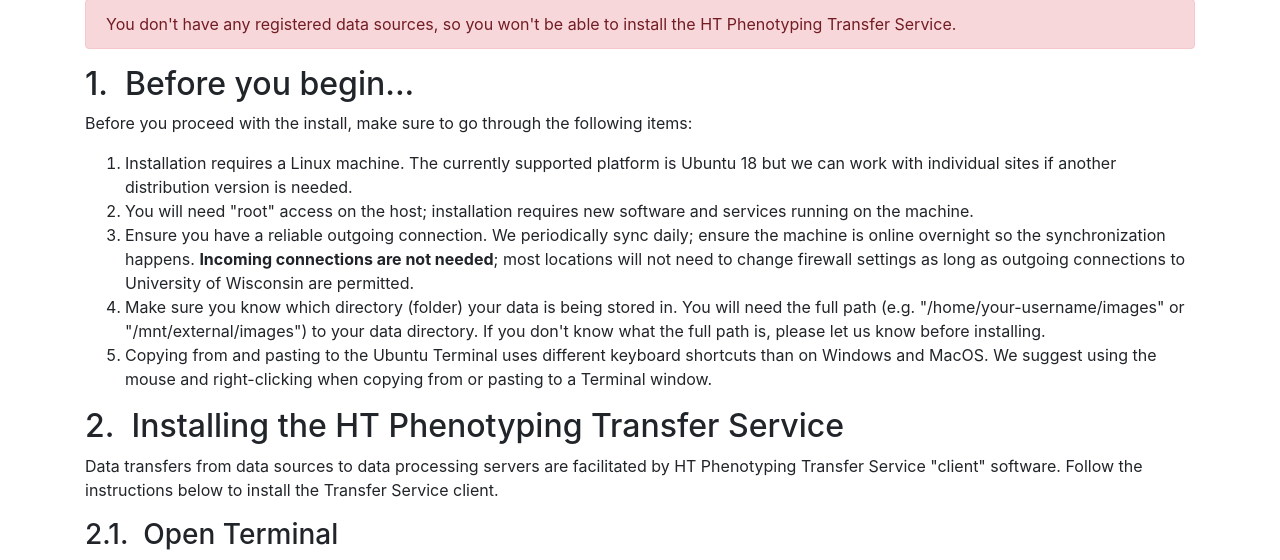
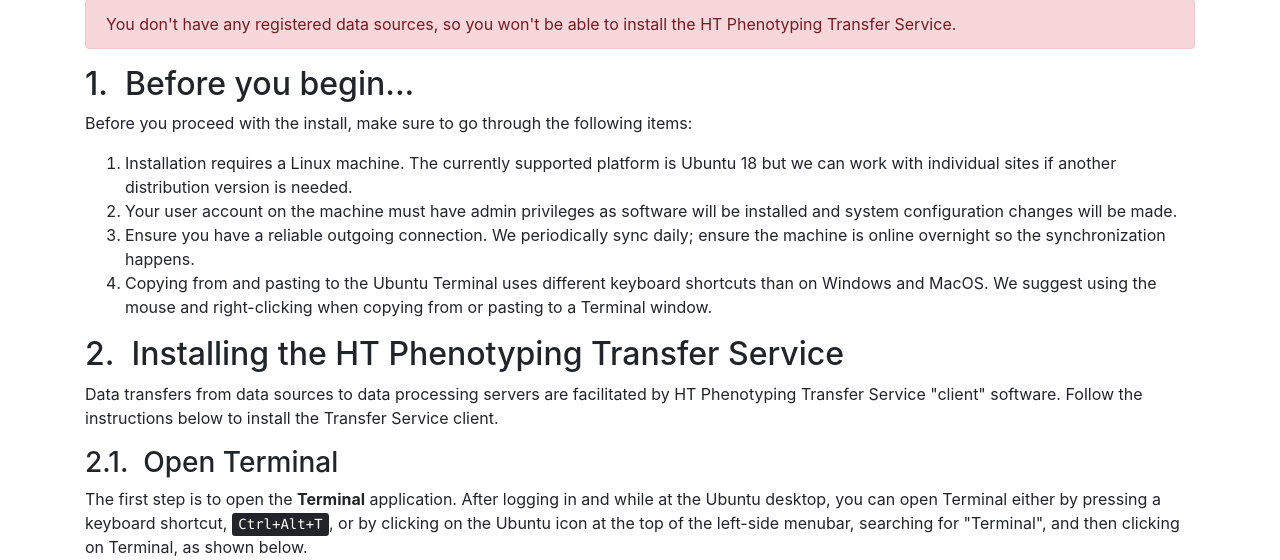
Before and after one commit to wood-thilsted/WT-ht-condor-front-end, a Flask app: template registry/connect/templates/install.html in a window 1280 px wide. Shown: the part 145-705 px from the top of the page. Run offline with Flask 2, Linux system fonts and the light colour scheme; the template is opened without the code that fills it, so the values that code supplies are empty; some libraries are stand-ins or nearby versions.

Commit message:
Clean up "Before you begin" section

```diff
--- a/registry/connect/templates/install.html
+++ b/registry/connect/templates/install.html
@@ -27,17 +27,11 @@
                     <li>Installation requires a Linux machine. The currently supported platform is Ubuntu 18 but
                         we can work with individual sites if another distribution version is needed.
                     </li>
-                    <li>You will need "root" access on the host; installation requires new software and services
-                        running on the machine.
+                    <li>Your user account on the machine must have admin privileges as software will be installed
+                        and system configuration changes will be made.
                     </li>
                     <li>Ensure you have a reliable outgoing connection. We periodically sync daily; ensure the
-                        machine is online overnight so the synchronization happens. <strong>Incoming connections
-                            are not needed</strong>; most locations will not need to change firewall settings as long
-                        as outgoing connections to University of Wisconsin are permitted.
-                    </li>
-                    <li>Make sure you know which directory (folder) your data is being stored in. You will need
-                        the full path (e.g. "/home/your-username/images" or "/mnt/external/images") to your data
-                        directory. If you don't know what the full path is, please let us know before installing.
+                        machine is online overnight so the synchronization happens.
                     </li>
                     <li>Copying from and pasting to the Ubuntu Terminal uses different keyboard shortcuts than
                         on Windows and MacOS. We suggest using the mouse and right-clicking when copying from or
```
